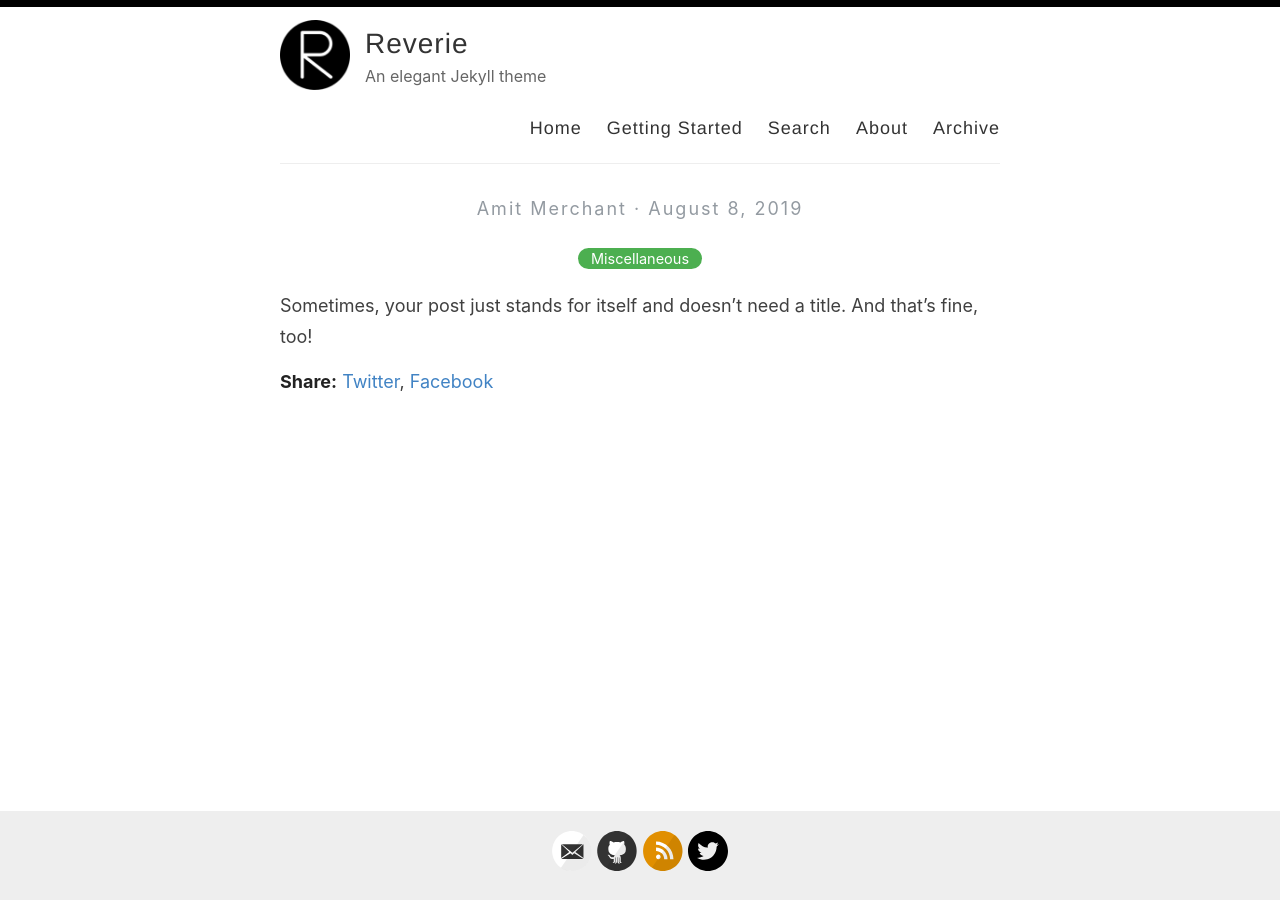
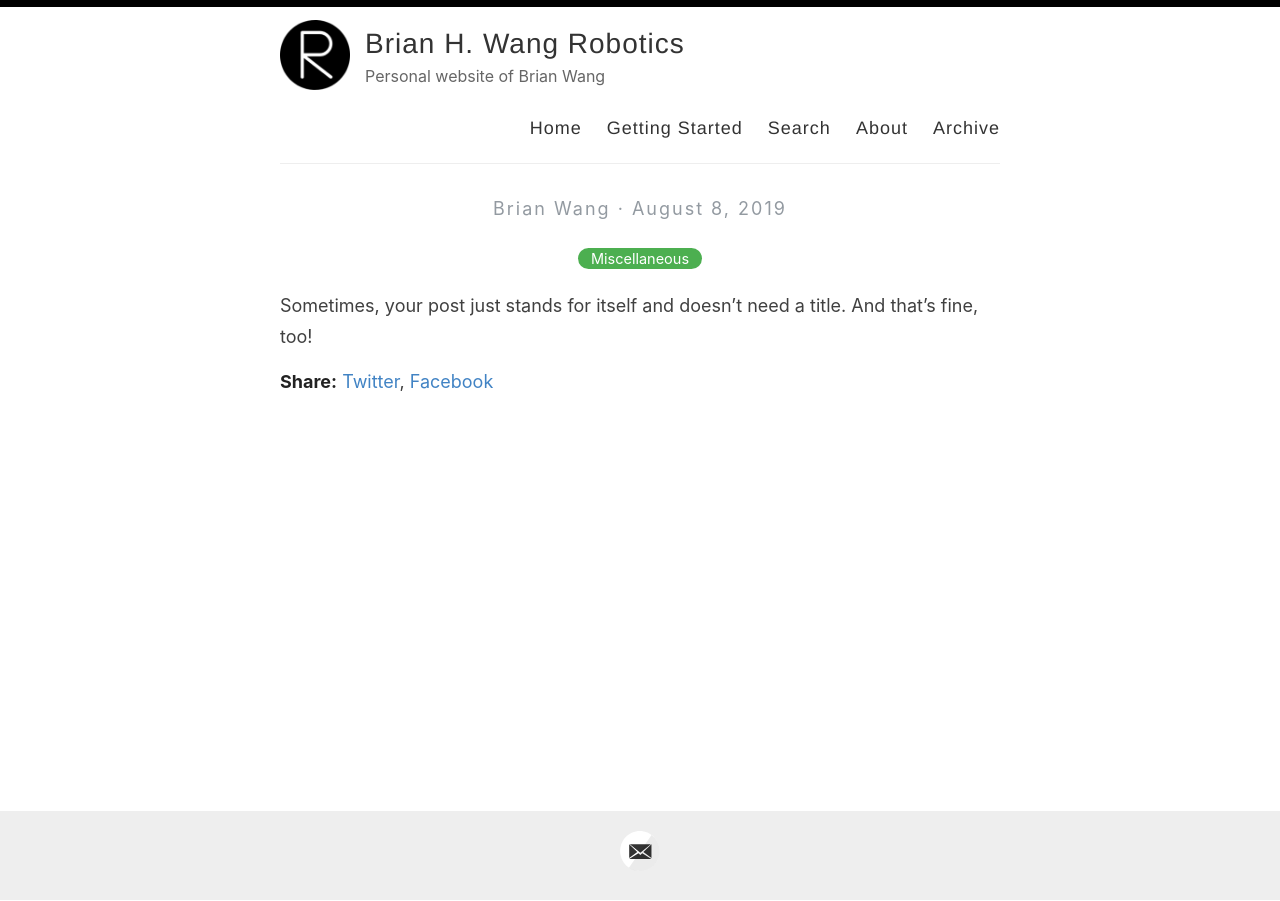
Before and after one commit to brian-h-wang/brian-h-wang.github.io, a Jekyll site: the page built from _posts/2019-08-08-no-title-posts.md, in a window 1280 px wide. Built offline with Jekyll 4.4.1, drawn with Linux system fonts in a browser that asks for light colours.

Commit message:
Update config file

```diff
--- a/_config.yml
+++ b/_config.yml
@@ -3,13 +3,13 @@
 #
 
 # Name of your site (displayed in the header)
-name: Reverie
+name: Brian H. Wang Robotics
 
 # Name of the author
-author: Amit Merchant
+author: Brian Wang
 
 # Short bio or description (displayed in the header)
-description: An elegant Jekyll theme
+description: Personal website of Brian Wang
 
 # URL of your avatar or profile pic (you could use your GitHub profile pic)
 avatar: /images/reverie.png
@@ -21,15 +21,15 @@ avatar: /images/reverie.png
 # Includes an icon in the footer for each username you enter
 footer-links:
   dribbble:
-  email: amit.d.merchant@gmail.com
+  email: bhw45@cornell.edu
   facebook:
   flickr:
-  github: amitmerchant1990/reverie
+  github:
   instagram:
   linkedin:
   pinterest:
-  rss: rss
-  twitter: amit_merchant
+  rss:
+  twitter:
   stackoverflow:
   youtube: # channel/<your_long_string> or user/<user-name>
   googleplus: # anything in your profile username that comes after plus.google.com/
@@ -48,8 +48,8 @@ google_analytics: UA-43339302-11
 
 # Your website URL (e.g. http://amitmerchant1990.github.io or http://www.amitmerchant.com)
 # Used for Sitemap.xml and your RSS feed
-url: http://www.amitmerchant.com/reverie
-enforce_ssl: https://www.amitmerchant.com/reverie
+url: https://brian-h-wang.github.io/new-brian-h-wang.github.io/
+enforce_ssl: https://brian-h-wang.github.io/new-brian-h-wang.github.io/
 
 # If you're hosting your site at a Project repository on GitHub pages
 # (http://yourusername.github.io/repository-name)
```
